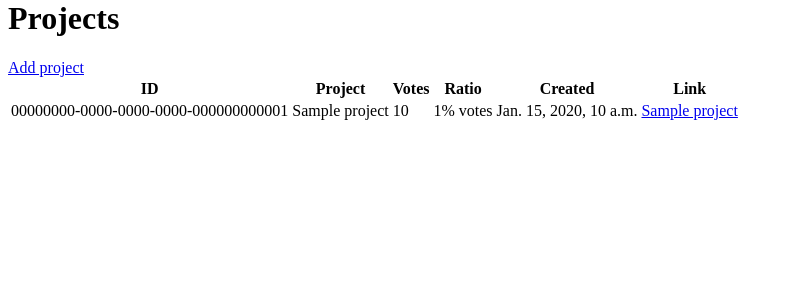
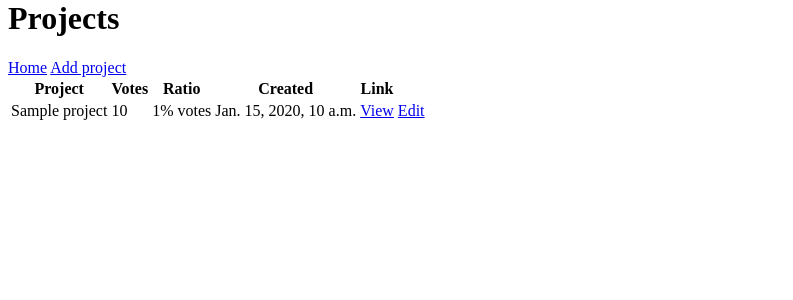
Before and after one commit to Vijay-Vaddi/dev-hub, a Django app: page / in a window 1280 px wide. Shown: the part 21-321 px from the top of the page, without its empty margins (0-793 px from the left). Run offline with Django 5.2, Linux system fonts and the light colour scheme; tables that the repository leaves empty hold one stand-in row (values such as "Sample post").

Commit message:
create and update views

```diff
--- a/projects/templates/projects/projects.html
+++ b/projects/templates/projects/projects.html
@@ -4,22 +4,23 @@
 
     <table>
         <tr>
-            <th>ID</th>
             <th>Project</th>
             <th>Votes</th>
             <th>Ratio</th>
             <th>Created</th>
             <th>Link</th>
+            <th></th>
         </tr>
         {% for project in projects%}
         <tr>
 
-            <td>{{project.id}}</td>
+
             <td>{{project.title}}</td>
             <td>{{project.vote_total}}</td>
             <td>{{project.vote_ratio}}% votes</td>
             <td>{{project.date_time}}</td>
-            <td><a href="{% url 'project' project.id %}">{{project.title}}</a></td>
+            <td><a href="{% url 'project' project.id %}">View</a></td>
+            <td><a href="{% url 'update_project' project.id %}">Edit</a></td>
 
         </tr>
         {%endfor%}
--- a/projects/urls.py
+++ b/projects/urls.py
@@ -3,6 +3,7 @@ from . import views
 
 urlpatterns = [
     path('', views.projects, name='index'),
-    path('project/<str:pk>', views.project, name='project'),
-    path('create-project/', views.create_project, name='create_project')
+    path('project/<str:pk>/', views.project, name='project'),
+    path('create-project/', views.create_project, name='create_project'),
+    path('update-project/<str:pk>/', views.update_project, name='update_project'),
 ]
--- a/projects/views.py
+++ b/projects/views.py
@@ -1,4 +1,4 @@
-from django.shortcuts import render
+from django.shortcuts import render, redirect
 from django.http import HttpResponse
 from .models import Project
 from .forms import ProjectForm
@@ -20,5 +20,35 @@ def project(request, pk):
 
 def create_project(request):
     form = ProjectForm()
+
+    if request.method == 'POST':
+        form = ProjectForm(request.POST)
+        if form.is_valid():
+            form.save()
+        return redirect('index')
+
     context = {'form':form}
     return render(request, 'projects/project_form.html', context)
+
+
+def update_project(request, pk):
+
+    proj = Project.objects.get(id=pk)
+
+    # prefil form with proj obj to view in templates
+    form = ProjectForm(instance=proj)
+
+    if request.method == 'POST':
+        # pass the second param instance=proj to let it know what proj to update
+        form = ProjectForm(request.POST, instance=proj)
+        if form.is_valid():
+            form.save()
+        return redirect('index')
+
+    context = {'form':form}
+    return render(request, 'projects/project_form.html', context)
+
+
+
+def delete_project(request):
+    pass
--- a/templates/navbar.html
+++ b/templates/navbar.html
@@ -1,3 +1,5 @@
 <h1>Projects</h1>
 
+<a href="{% url 'index' %}">Home</a>
+
 <a href="{% url 'create_project' %}">Add project</a>
```
